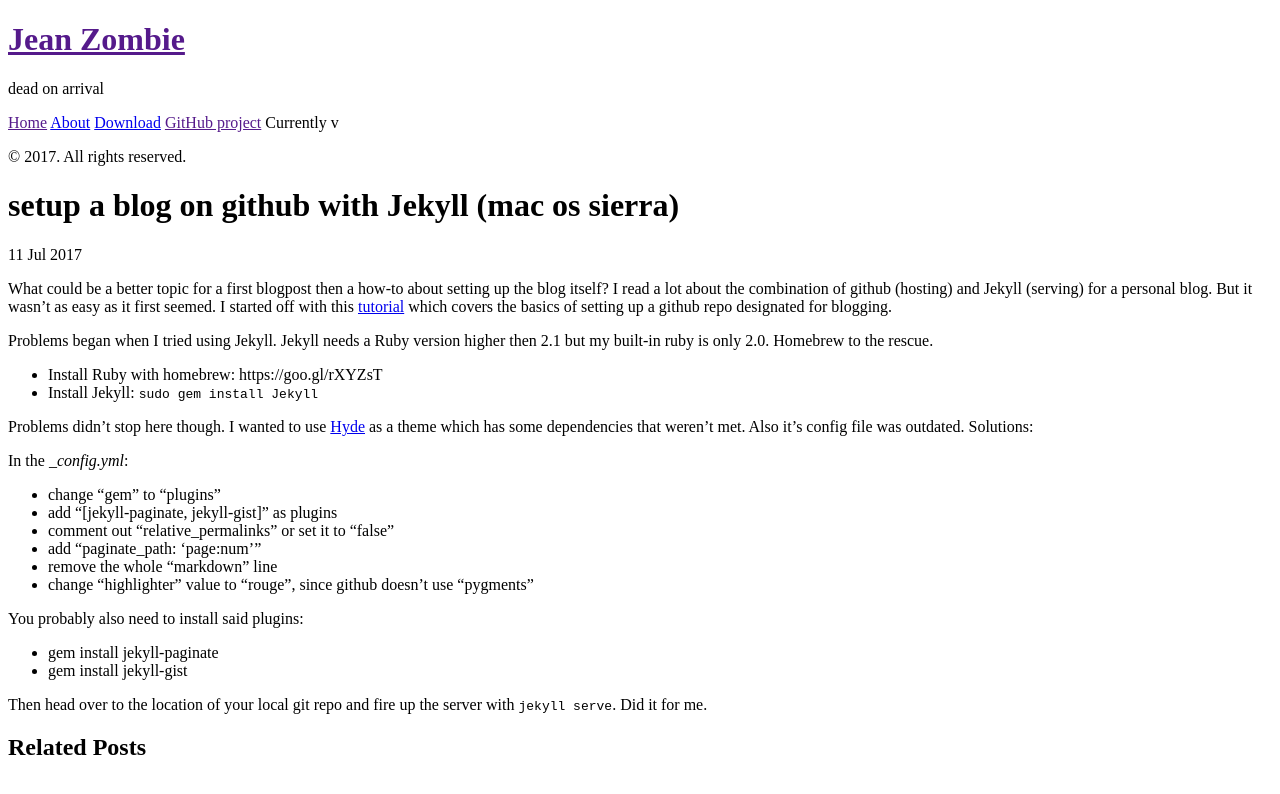
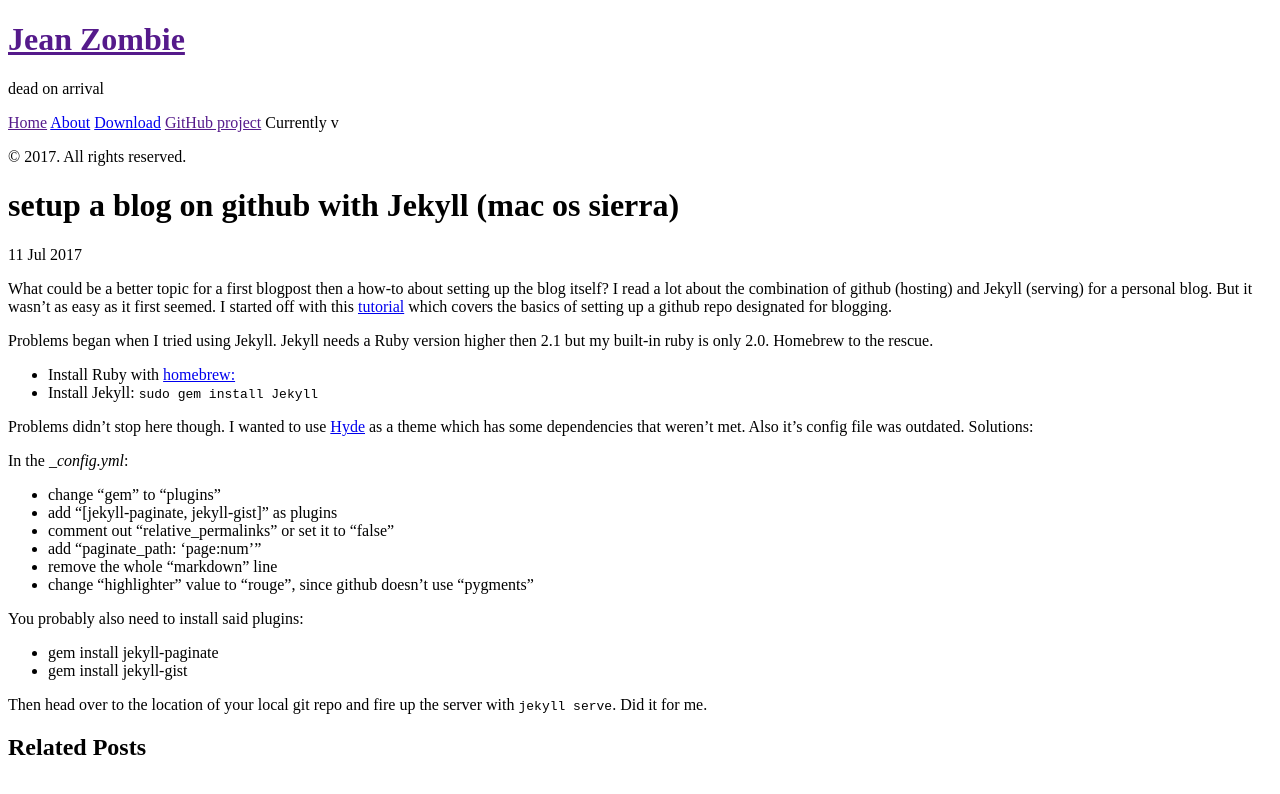
Before and after one commit to Jean-Zombie/Jean-Zombie.github.io, a Jekyll site: the page built from _posts/2017-07-11-install-jekyll-on-mac-os.markdown, in a window 1280 px wide. Shown: the top 794 px of the page. Built offline with Jekyll 4.4.1, drawn with Linux system fonts in a browser that asks for light colours.

```diff
--- a/_posts/2017-07-11-install-jekyll-on-mac-os.markdown
+++ b/_posts/2017-07-11-install-jekyll-on-mac-os.markdown
@@ -8,7 +8,7 @@
 
 Problems began when I tried using Jekyll. Jekyll needs a Ruby version higher then 2.1 but my built-in ruby is only 2.0. Homebrew to the rescue.
 
-* Install Ruby with homebrew: https://goo.gl/rXYZsT
+* Install Ruby with [homebrew:](https://goo.gl/rXYZsT)
 * Install Jekyll: `sudo gem install Jekyll`
 
 Problems didn't stop here though. I wanted to use [Hyde](https://goo.gl/XQRkY7) as a theme which has some dependencies that weren't met. Also it's config file was outdated. Solutions:
```
